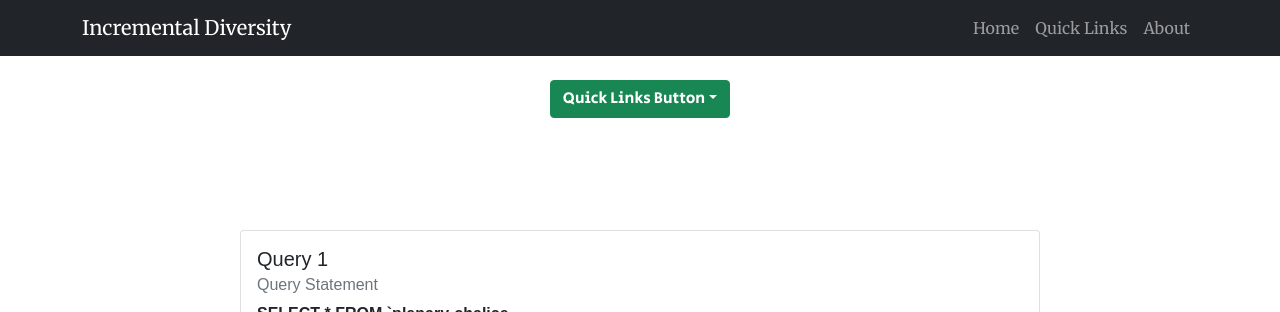
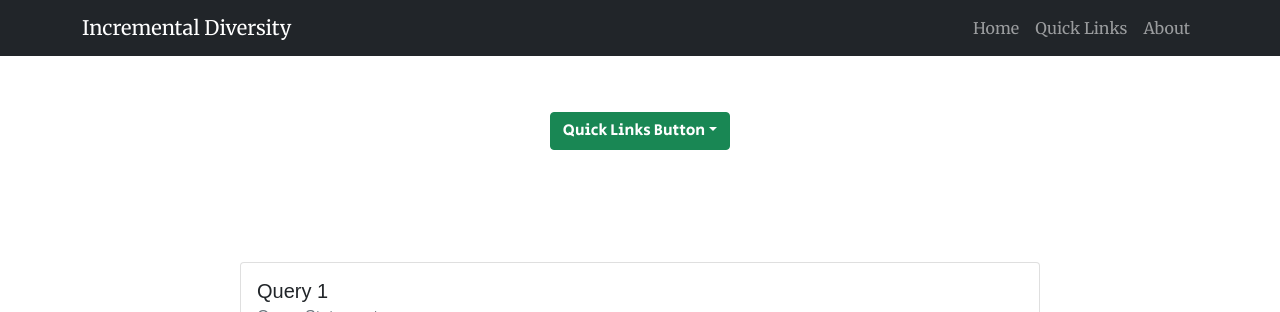
Before and after one commit to Hardvan/Website-Incremental-Diversity, a React (Create React App) app in the folder Website/my-app/: page / in a window 1280 px wide. Shown: the top 312 px of the page. Built offline with nearby package versions, Linux system fonts and the light colour scheme.

Commit message:
Stick navbar to top and add home link scroll

```diff
--- a/Website/my-app/src/components/App.jsx
+++ b/Website/my-app/src/components/App.jsx
@@ -9,7 +9,7 @@ import QuickLinks from "./QuickLinks";
 
 function App() {
   return (
-    <div className="App">
+    <div className="App" id="home">
       <TitleNavBar />
       <QuickLinks />
       <Queries />
--- a/Website/my-app/src/components/TitleNavBar.jsx
+++ b/Website/my-app/src/components/TitleNavBar.jsx
@@ -5,7 +5,7 @@ import Navbar from "react-bootstrap/Navbar";
 
 function TitleNavBar() {
   return (
-    <Navbar id="home" bg="dark" variant="dark">
+    <Navbar sticky="top" id="navbar" bg="dark" variant="dark">
       <Container className="CustomNavbar">
         <Navbar.Brand href="#home">Incremental Diversity</Navbar.Brand>
         <Nav className="ml-auto">
--- a/Website/my-app/src/styles.css
+++ b/Website/my-app/src/styles.css
@@ -31,7 +31,7 @@ a:active {
 }
 
 #quicklinks {
-  padding-top: 1.5rem;
+  padding-top: 3.5rem;
   padding-bottom: 7rem;
   /* Center */
   display: flex;
```
